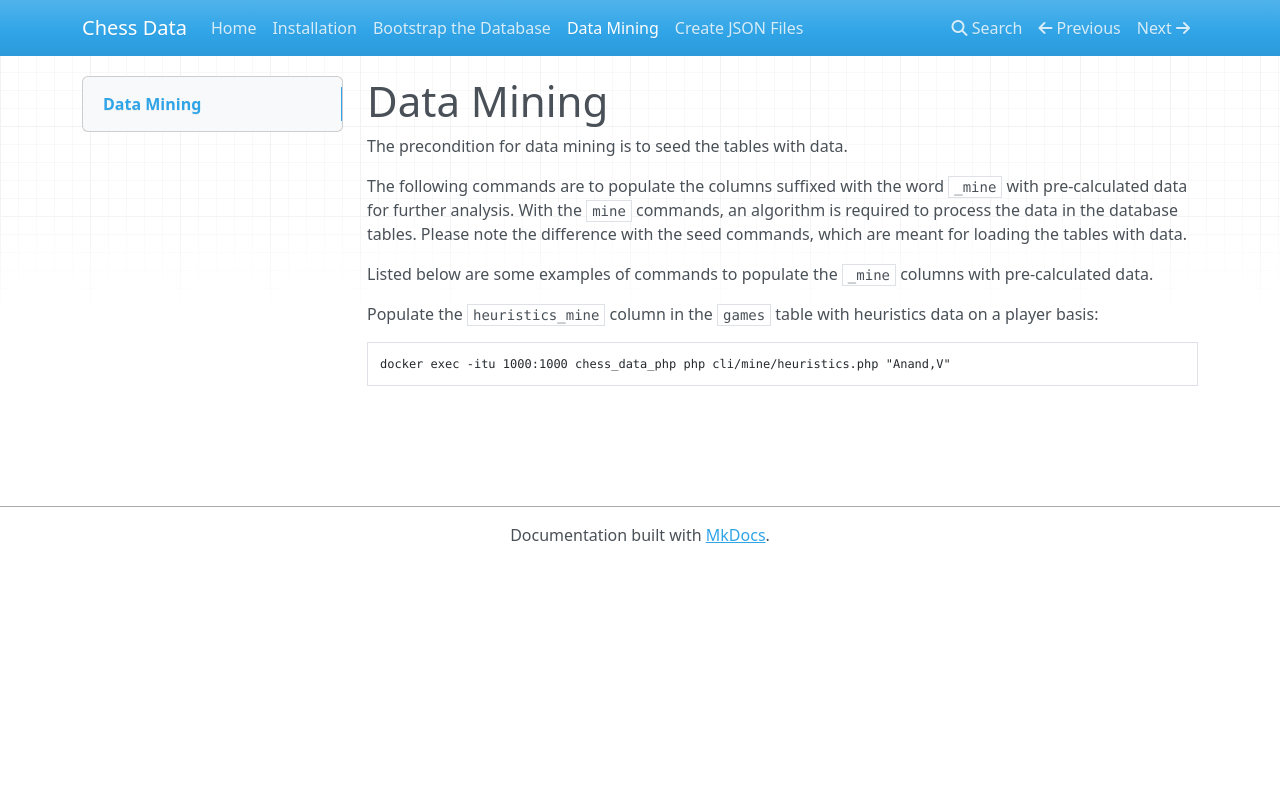
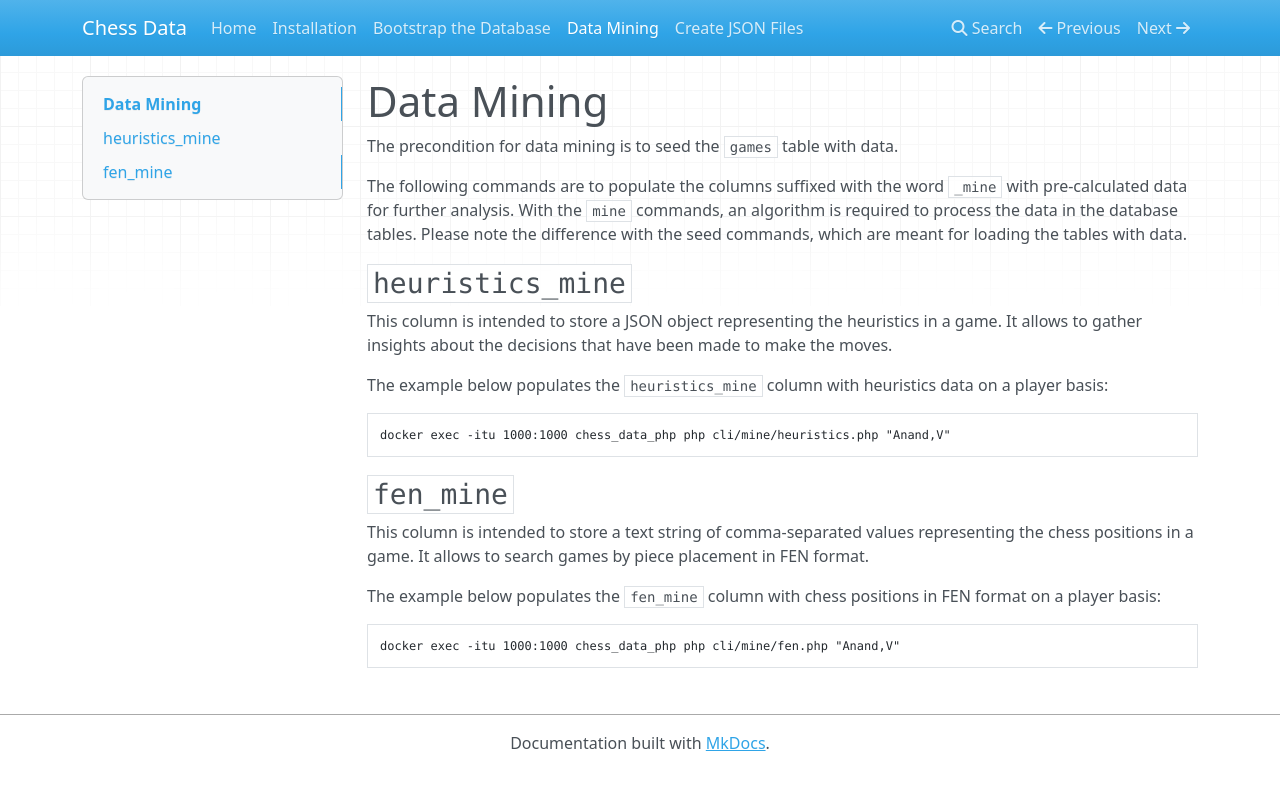
Before and after one commit to chesslablab/chess-data, an MkDocs documentation site: the page built from docs/data-mining.md, in a window 1280 px wide. Shown: the top 790 px of the page. Built offline with MkDocs 1.6.1, drawn with Linux system fonts in a browser that asks for light colours; nearby versions of some CDN libraries.

Commit message:
Updated the docs on data mining

````diff
--- a/docs/data-mining.md
+++ b/docs/data-mining.md
@@ -1,13 +1,25 @@
 # Data Mining
 
-The precondition for data mining is to seed the tables with data.
+The precondition for data mining is to seed the `games` table with data.
 
 The following commands are to populate the columns suffixed with the word `_mine` with pre-calculated data for further analysis. With the `mine` commands, an algorithm is required to process the data in the database tables. Please note the difference with the seed commands, which are meant for loading the tables with data.
 
-Listed below are some examples of commands to populate the `_mine` columns with pre-calculated data.
+## `heuristics_mine`
 
-Populate the `heuristics_mine` column in the `games` table with heuristics data on a player basis:
+This column is intended to store a JSON object representing the heuristics in a game. It allows to gather insights about the decisions that have been made to make the moves.
+
+The example below populates the `heuristics_mine` column with heuristics data on a player basis:
 
 ```text
 docker exec -itu 1000:1000 chess_data_php php cli/mine/heuristics.php "Anand,V"
 ```
+
+## `fen_mine`
+
+This column is intended to store a text string of comma-separated values representing the chess positions in a game. It allows to search games by piece placement in FEN format.
+
+The example below populates the `fen_mine` column with chess positions in FEN format on a player basis:
+
+```text
+docker exec -itu 1000:1000 chess_data_php php cli/mine/fen.php "Anand,V"
+```
````
